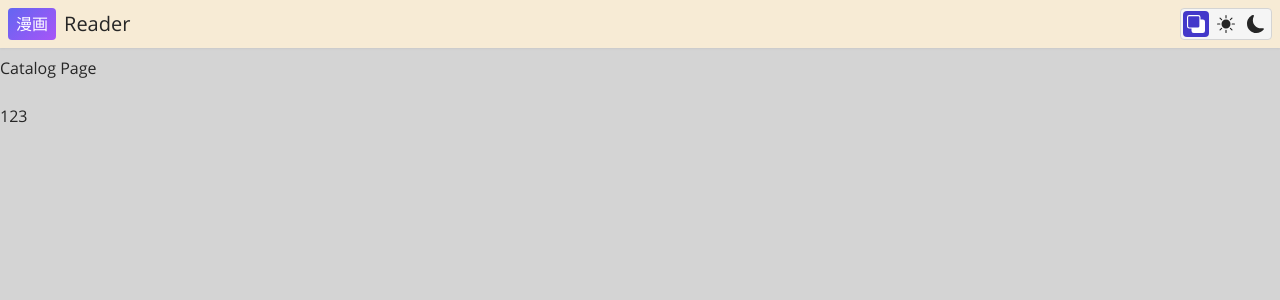
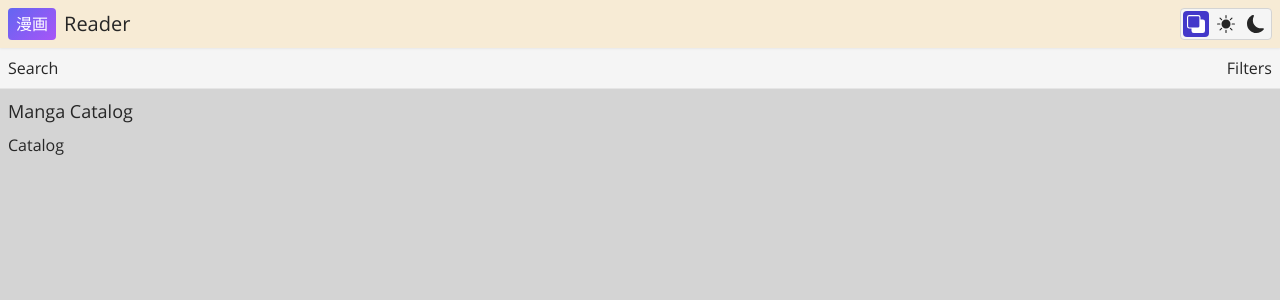
Before and after one commit to Amater-AK/Manga-Reader, a React (Vite) app: page / in a window 1280 px wide. Shown: the top 300 px of the page. Built offline with nearby package versions, Linux system fonts and the light colour scheme; no server answers.

Commit message:
Marked out CatalogPage

```diff
--- a/src/app/index.css
+++ b/src/app/index.css
@@ -31,7 +31,7 @@
     --color-neutral-900: oklch(20.5% 0 0);
     --color-neutral-950: oklch(14.5% 0 0);
 
-    --color-orange-200: #f7ebd5;
+    --color-sand-200: #f7ebd5;
 
     --color-indigo-50: #eef2ff;
     --color-indigo-100: #e0e7ff;
@@ -54,7 +54,7 @@
     /* Light Theme */
     --color-bg-primary: var(--color-neutral-300);
     --color-bg-secondary: var(--color-neutral-100);
-    --color-bg-tertiary: var(--color-orange-200);
+    --color-bg-tertiary: var(--color-sand-200);
 
     --color-text-primary: var(--color-neutral-800);
     --color-text-secondary: var(--color-neutral-600);
@@ -135,6 +135,12 @@
     a {
         @apply focus-visible:outline-2 focus-visible:outline-focus-ring focus-visible:outline-offset-2;
     }
+
+    h1,
+    h2,
+    h3 {
+        @apply font-semibold text-base md:text-lg;
+    }
 }
 
 @layer components {
--- a/src/pages/CatalogPage.tsx
+++ b/src/pages/CatalogPage.tsx
@@ -1,9 +1,20 @@
 export function CatalogPage() {
     return (
         <>
-            <h1>Catalog Page</h1>
-            <br />
-            <button>123</button>
+            <section className="py-2 bg-bg-secondary border-b border-border-default">
+                <div className="wrapper flex justify-between items-center gap-4">
+                    <p>Search</p>
+                    <p>Filters</p>
+                </div>
+            </section>
+
+            <section className="py-2">
+                <div className="wrapper">
+                    <h1 className="mb-2">Manga Catalog</h1>
+
+                    <p>Catalog</p>
+                </div>
+            </section>
         </>
     );
 }
--- a/src/shared/components/Header.tsx
+++ b/src/shared/components/Header.tsx
@@ -3,7 +3,7 @@ import { ThemeSelector } from "./ThemeSelector";
 
 export function Header() {
     return (
-        <header className="mb-2 bg-bg-tertiary shadow-sm">
+        <header className="bg-bg-tertiary shadow-sm z-10">
             <div className="wrapper flex justify-between items-center gap-6 py-2">
                 <Logo />
 
```
